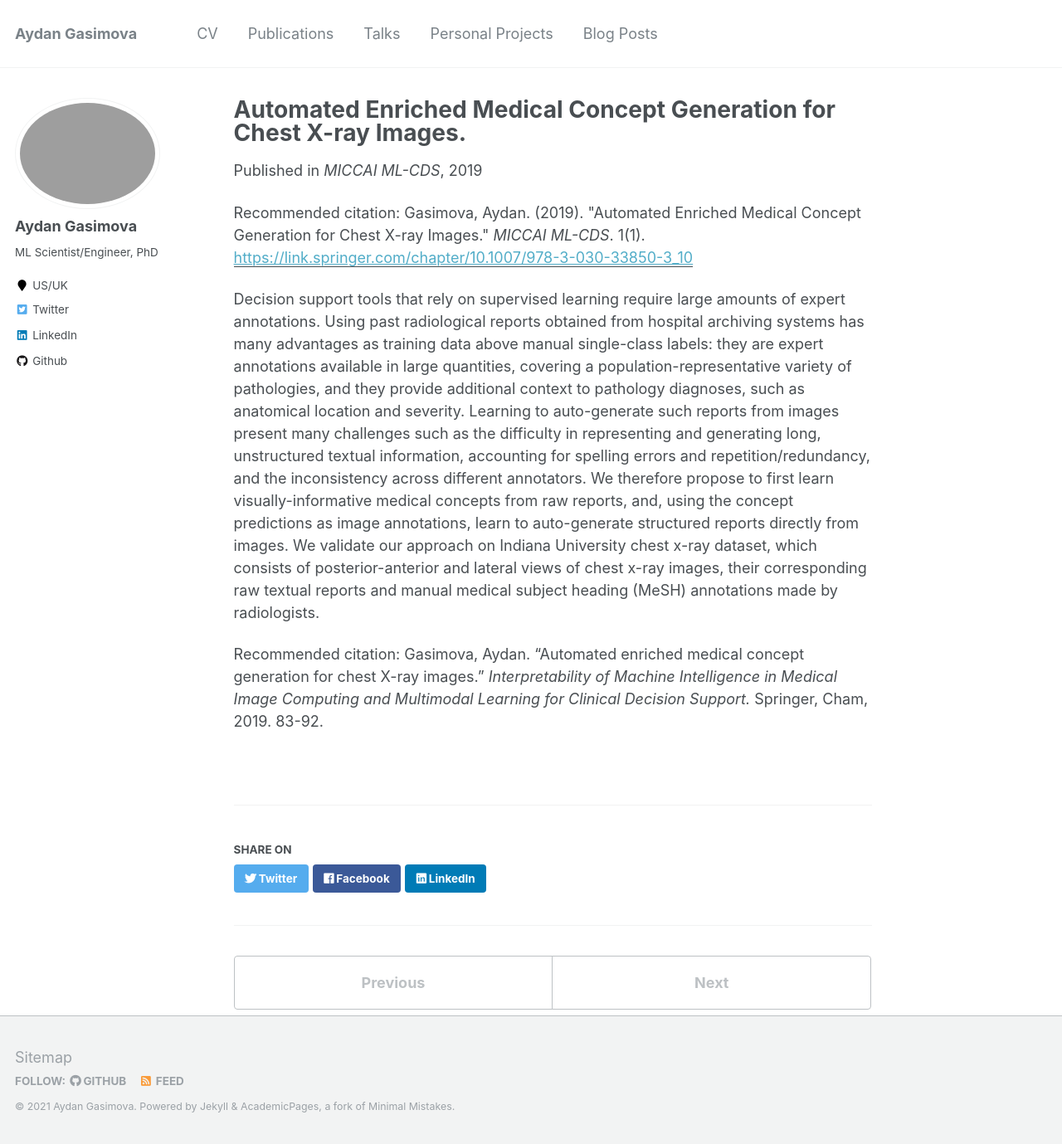
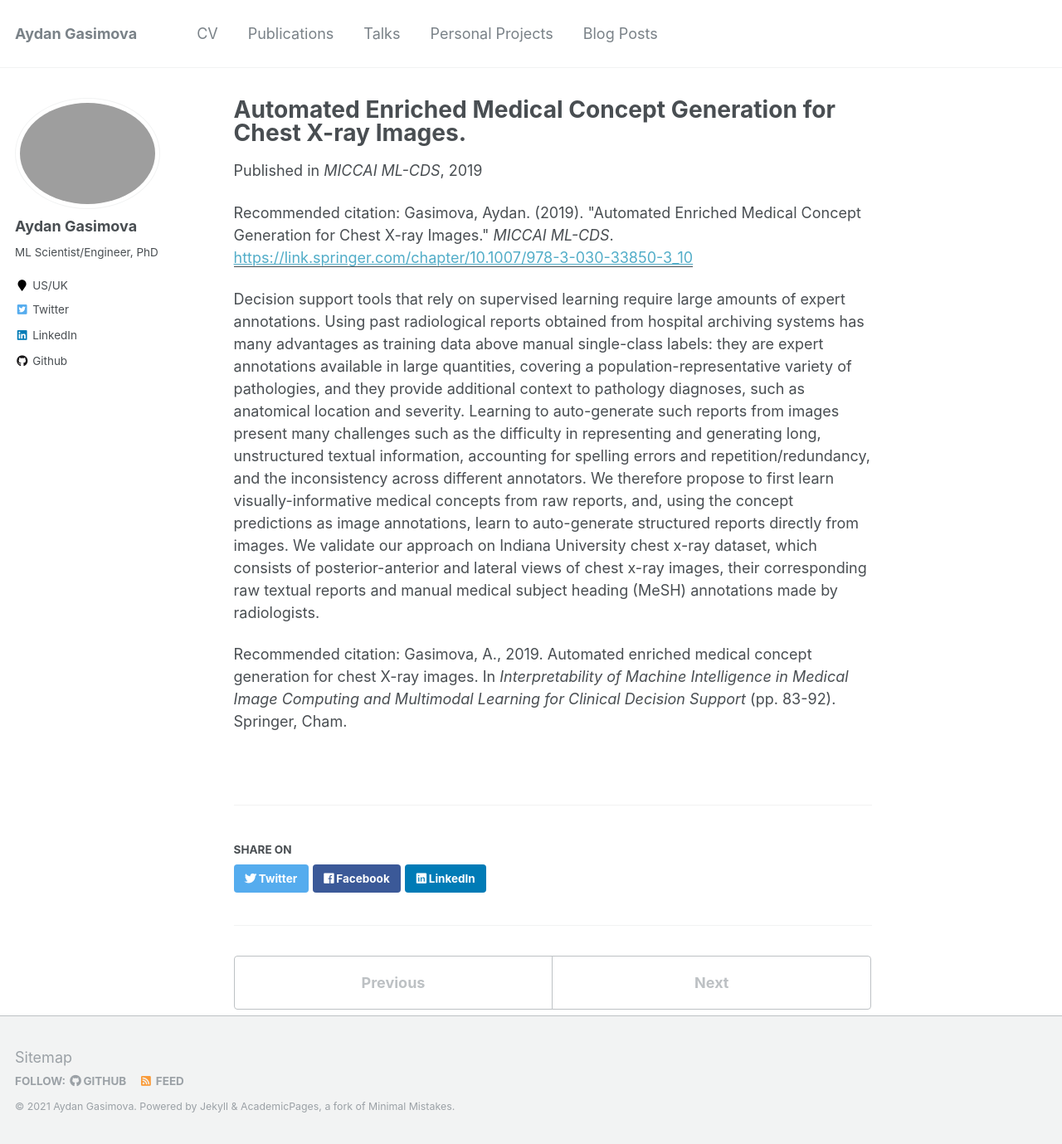
Before and after one commit to kasimayy/kasimayy.github.io, a Jekyll site: the page built from _publications/2019-10-24-enriched-medical-concept-generation.md, in a window 1280 px wide and 1379 px high. Shown: the whole window at 83% size. Built offline with Jekyll 4.4.1, drawn with Linux system fonts in a browser that asks for light colours.

Commit message:
Update 2019-10-24-enriched-medical-concept-generation.md

```diff
--- a/_publications/2019-10-24-enriched-medical-concept-generation.md
+++ b/_publications/2019-10-24-enriched-medical-concept-generation.md
@@ -6,8 +6,8 @@ excerpt: 'Given a small amount of manual annotations, clinically and visually-im
 date: 2019-10-24
 venue: 'MICCAI ML-CDS'
 paperurl: 'https://link.springer.com/chapter/10.1007/978-3-030-33850-3_10'
-citation: 'Gasimova, Aydan. (2019). &quot;Automated Enriched Medical Concept Generation for Chest X-ray Images.&quot; <i>MICCAI ML-CDS</i>. 1(1).'
+citation: 'Gasimova, Aydan. (2019). &quot;Automated Enriched Medical Concept Generation for Chest X-ray Images.&quot; <i>MICCAI ML-CDS</i>.'
 ---
 Decision support tools that rely on supervised learning require large amounts of expert annotations. Using past radiological reports obtained from hospital archiving systems has many advantages as training data above manual single-class labels: they are expert annotations available in large quantities, covering a population-representative variety of pathologies, and they provide additional context to pathology diagnoses, such as anatomical location and severity. Learning to auto-generate such reports from images present many challenges such as the difficulty in representing and generating long, unstructured textual information, accounting for spelling errors and repetition/redundancy, and the inconsistency across different annotators. We therefore propose to first learn visually-informative medical concepts from raw reports, and, using the concept predictions as image annotations, learn to auto-generate structured reports directly from images. We validate our approach on Indiana University chest x-ray dataset, which consists of posterior-anterior and lateral views of chest x-ray images, their corresponding raw textual reports and manual medical subject heading (MeSH) annotations made by radiologists.
 
-Recommended citation: Gasimova, Aydan. "Automated enriched medical concept generation for chest X-ray images." *Interpretability of Machine Intelligence in Medical Image Computing and Multimodal Learning for Clinical Decision Support.* Springer, Cham, 2019. 83-92.
+Recommended citation: Gasimova, A., 2019. Automated enriched medical concept generation for chest X-ray images. In *Interpretability of Machine Intelligence in Medical Image Computing and Multimodal Learning for Clinical Decision Support* (pp. 83-92). Springer, Cham.
```
